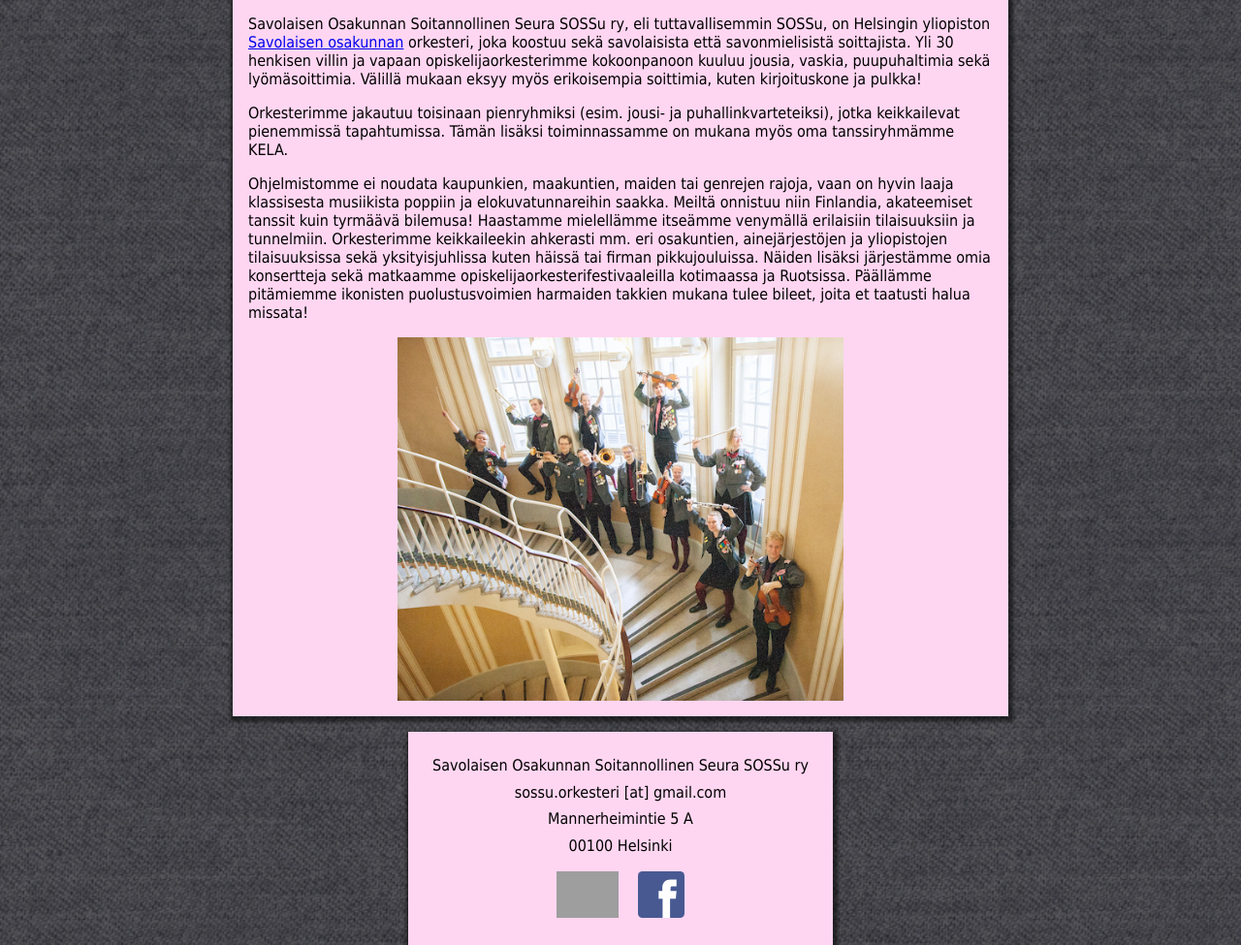
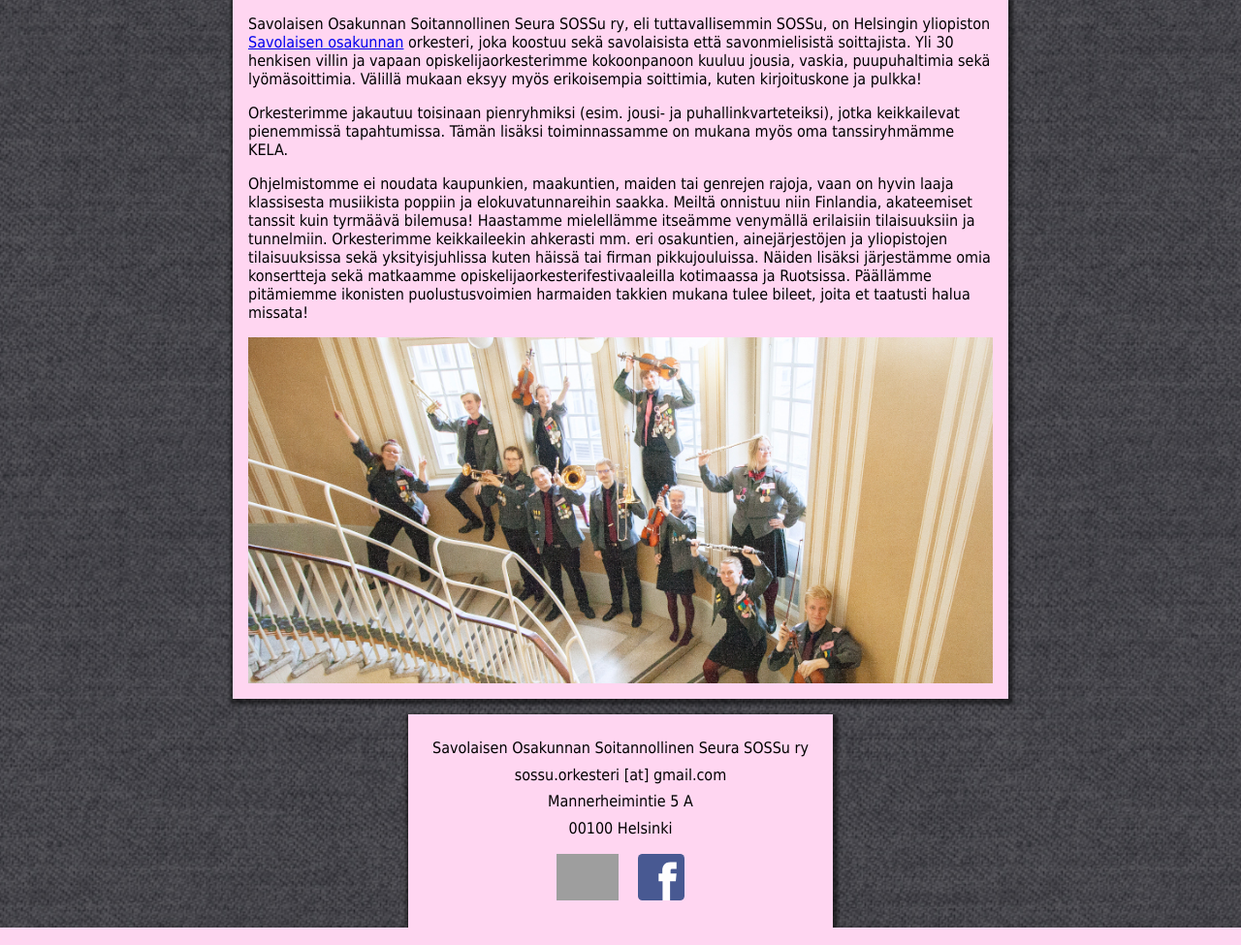
Before and after one commit to sossuOrkesteri/sossunVerkkosivut, a Flask app: page / in a window 1280 px wide. Shown: the part 665-1640 px from the top of the page at 97% size. Run offline with Flask 2, Linux system fonts and the light colour scheme; grey boxes are pictures that could not be loaded.

Commit message:
pictures now same width as header picture"

```diff
--- a/static/style.css
+++ b/static/style.css
@@ -19,7 +19,8 @@ body {
 }
 
 #sisaltoKuvat{
-  max-width: 60%;
+  width: 100%;
+  height: 100%;
   margin-left: auto;
   margin-right: auto;
   display: block;
```
Also changed, not shown: static/etusivunKuva.jpg, static/kela.jpg, static/mukaanKuva.jpg.
